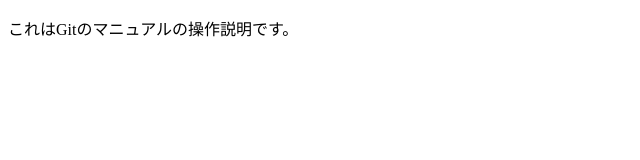
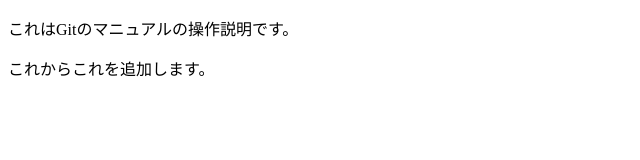
Before and after one commit to satokouich-moak1/manual-moak1, a plain HTML site: page httpdocs/index.html in a window 1280 px wide. Shown: the whole page, without its empty margins (0-640 px from the left). Drawn offline with Linux system fonts and the light colour scheme.

Commit message:
文言を一行追加しました。

```diff
--- a/httpdocs/index.html
+++ b/httpdocs/index.html
@@ -10,6 +10,7 @@
 </head>
 <body>
   <p>これはGitのマニュアルの操作説明です。</p>
+  <p>これからこれを追加します。</p>
 
 </body>
 </html>
```
